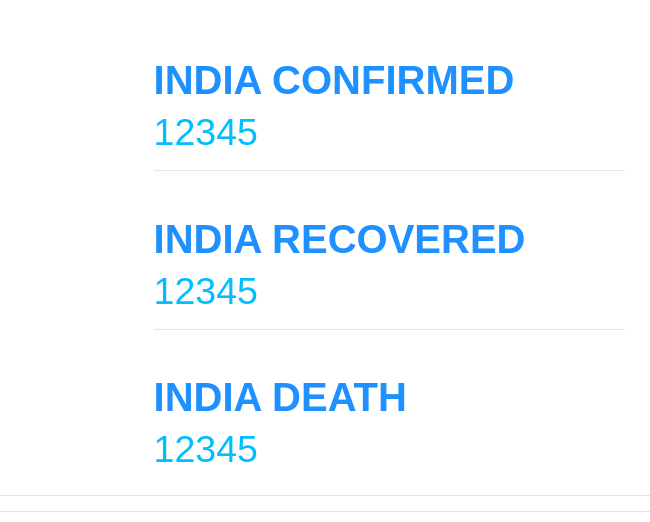
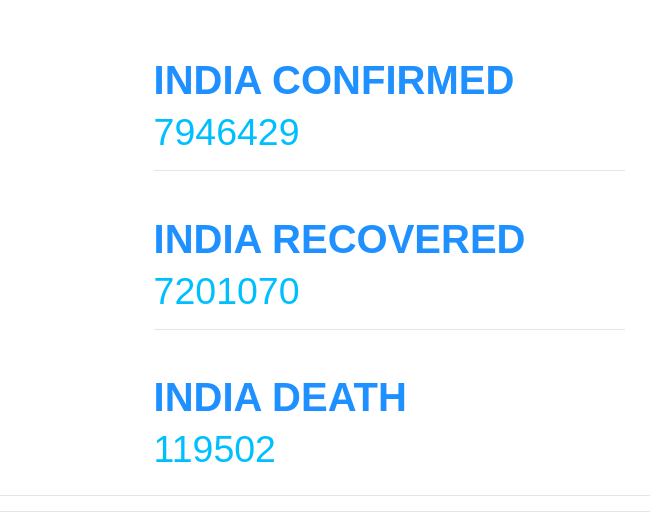
Before and after one commit to Deeban-Sakkaravarthy/mithun, a plain HTML site: page index.html in a window 1280 px wide. Shown: the part 251-773 px from the top of the page, 0-650 px from the left. Drawn offline with nearby package versions, Linux system fonts and the light colour scheme.

Commit message:
Add files via upload

```diff
--- a/index.html
+++ b/index.html
@@ -32,15 +32,15 @@
                 <div class=" data col-sm-6">
                     <div>
                         <a>INDIA CONFIRMED</a>
-                        <h1>12345</h1>
+                        <h1>7946429</h1>
                     </div><hr><br>
                     <div>
                         <a>INDIA RECOVERED</a>
-                        <h1>12345</h1>
+                        <h1>7201070</h1>
                     </div><hr><br>
                     <div>
                         <a>INDIA DEATH</a>
-                        <h1>12345</h1>
+                        <h1>119502</h1>
                     </div>
                 </div>
                 <div class="col-sm-6">
```
Also changed, not shown: Global.html (line endings or trailing spaces), confired.html (line endings or trailing spaces), death.html (line endings or trailing spaces), prediction.html (line endings or trailing spaces), recovered.html (line endings or trailing spaces), 1 other file.
